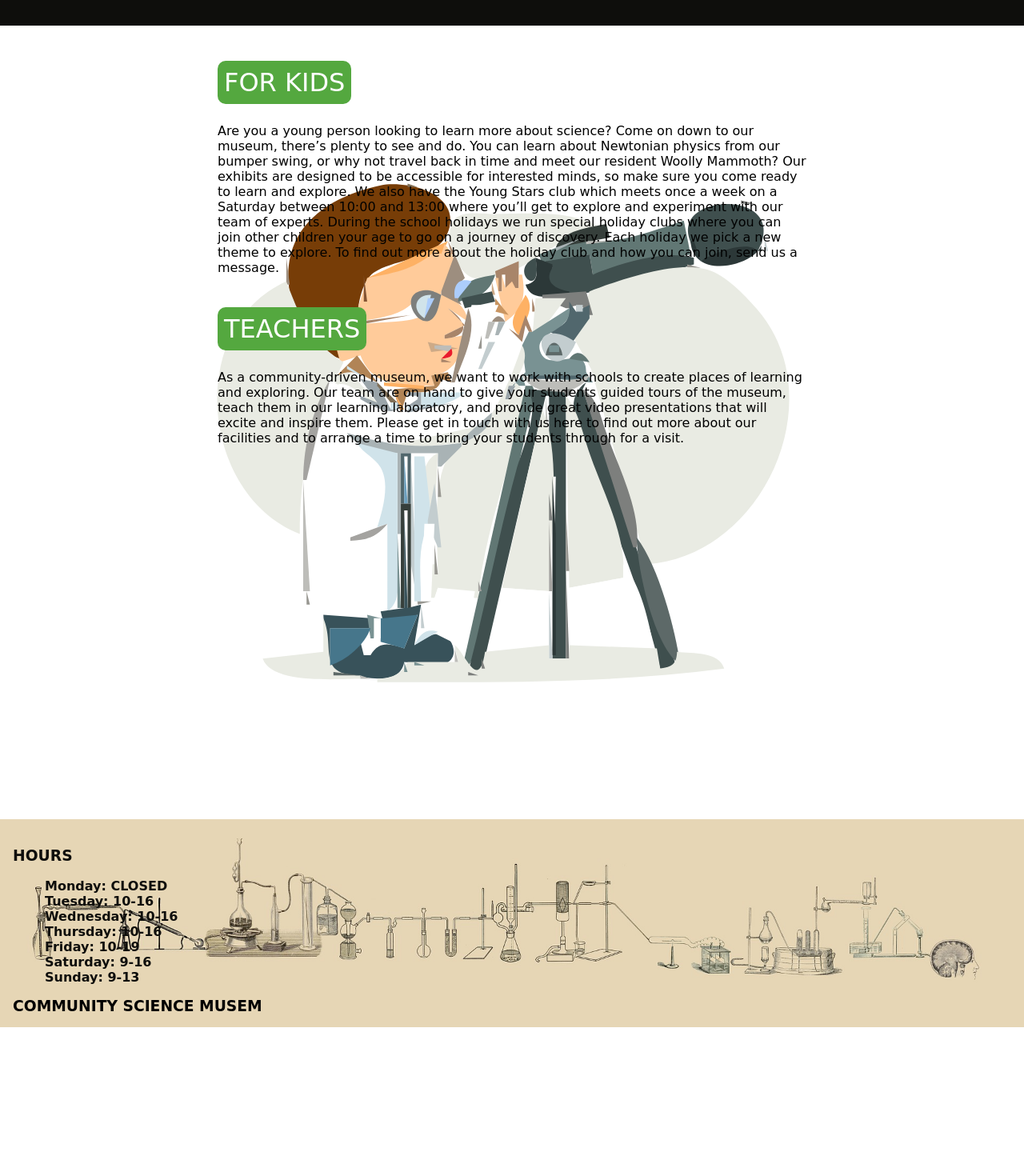
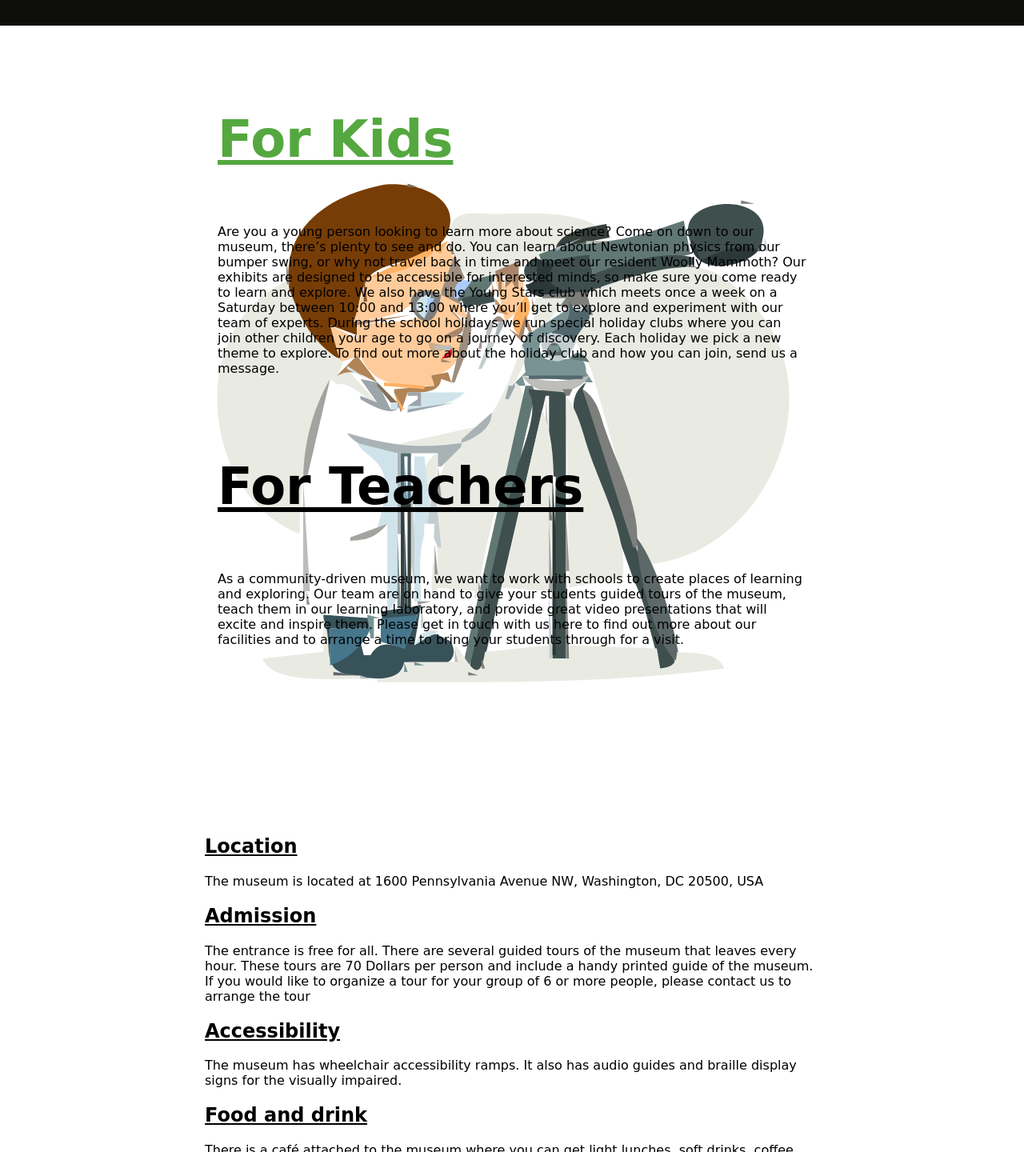
Before and after one commit to flanderos/semesterproject1, a plain HTML site: page index.html in a window 1280 px wide. Shown: the part 1360-2800 px from the top of the page at 80% size. Before the commit the page ends 2644 px from the top, so only its background shows below. Drawn offline with Linux system fonts and the light colour scheme; a web font is replaced by a local one.

Commit message:
testing mobile

```diff
--- a/index.html
+++ b/index.html
@@ -42,7 +42,7 @@
      <div class="second-black-box">
       <h2 class="second-black-box-heading"></h2>
       <div class="kids-box">
-       <a class="kids-html-btn" href="kids.html">FOR KIDS</a>
+       <h1 class="kidsheading">For Kids</h1>
          <p class="for-kids-txt">Are you a young person looking to learn more about science? Come on down to our museum, there’s plenty to see and do.
           You can learn about Newtonian physics from our bumper swing, or why not travel back in time and meet our resident Woolly Mammoth? Our exhibits are designed to be accessible for interested minds, so make sure you come ready to learn and explore.
           We also have the Young Stars club which meets once a week on a Saturday between 10:00 and 13:00 where you’ll get to explore and experiment with our team of experts.
@@ -50,13 +50,28 @@
           </p>
       </div>
       <div class="teachers-box">
-       <a class="teachers-html-btn" href="teachers.html">TEACHERS</a>
+       <h1 class="teacherheading">For Teachers</h1>
         <p class="teachers-txt">As a community-driven museum, we want to work with schools to create places of learning and exploring. Our team are on hand to give your students guided tours of the museum, teach them in our learning laboratory, and provide great video presentations that will excite and inspire them.
           Please get in touch with us here to find out more about our facilities and to arrange a time to bring your students through for a visit.
           </p>
        </div>
       </div>
     </section>
+    <div class="visitbox">
+      <h2 class="lowerheading">Location</h2>
+      <p class="visittxt">The museum is located at 1600 Pennsylvania Avenue NW, Washington, DC 20500, USA</p>
+      <h2 class="lowerheading">Admission</h2>
+      <p class="admissiontxt">The entrance is free for all.
+        There are several guided tours of the museum that leaves every hour. These tours are 70 Dollars per person and include a handy printed guide of the museum.
+        If you would like to organize a tour for your group of 6 or more people, please contact us to arrange the tour
+      </p>
+      <h2 class="lowerheading">Accessibility</h2>
+      <p>The museum has wheelchair accessibility ramps. It also has audio guides and braille display signs for the visually impaired.</p>
+      <h2 class="lowerheading">Food and drink</h2>
+      <p class="cafetxt">There is a café attached to the museum where you can get light lunches, soft drinks, coffee, snacks and more.</p>
+      <h2 class="lowerheading">Shop</h2>
+      <p class="shoptxt">Our shop offers a range of memorabilia from the museum as well as great gifts and activity packs that allow you to continue to explore science even after you've left the museum.</p>
+    </div>
     <footer class="landingpagefooter">
      <div class="opening-hours">
       <h3>HOURS</h3>
--- a/styles.css
+++ b/styles.css
@@ -7,6 +7,7 @@
 
 html {
   scroll-behavior: smooth;
+  overflow-x: hidden;
 }
 
 body {
@@ -88,6 +89,7 @@ a:hover {
   transform: translateY(0);
   position: static;
   margin: auto;
+  font-size: 2rem;
 }
 
 /* CHANGE MENU HEIGHT WITH FONT SIZE */
@@ -98,6 +100,7 @@ a:hover {
   list-style-type: none;
   align-items: flex-start;
   padding-inline-start: 0;
+  font-family: 'Londrina Sketch', cursive;
 }
 
 .hamburgerbtn {
@@ -140,7 +143,7 @@ a:hover {
 
 .cta-btn {
   display: inline-block;
-  font-size: 2rem;
+  font-size: 1.7rem;
   background-color: var(--main-btn-color);
   color: #fff;
   border-radius: 20px 5px 5px 5px;
@@ -161,6 +164,7 @@ a:hover {
   color: #fff;
   text-shadow: -1px -1px 0 #000, 1px -1px 0 #000c, -1px 1px 0 #000c,
     1px 1px 0 #000c;
+    font-size: 2rem;
 }
 
 .first-section {
@@ -213,15 +217,11 @@ a:hover {
   padding: 1rem;
 }
 
-.kids-html-btn {
-  background-color: var(--main-btn-color);
-  color: #fff;
-  text-decoration: none;
-  font-size: 2rem;
-  padding: 0.5rem;
-  text-align: center;
-  border-radius: 10px;
-  margin: auto;
+.kidsheading {
+  font-size: 4rem;
+  font-family: 'Londrina Sketch', cursive;
+  color: var(--main-btn-color);
+  text-decoration: underline;
 }
 
 .kids-box {
@@ -230,6 +230,14 @@ a:hover {
 
 .for-kids-txt {
   padding-top: 1rem;
+
+}
+
+.teacherheading {
+  font-size: 4rem;
+  color: rgb(0, 0, 0);
+  text-decoration: underline;
+  font-family: 'Londrina Sketch', cursive;
 }
 
 .teachers-box {
@@ -271,6 +279,16 @@ a:hover {
 
 .refreshlink {
   color: #000;
+}
+
+.visitbox {
+  width: 60%;
+  margin: auto;
+
+}
+
+.lowerheading {
+  text-decoration: underline;
 }
 
 /* MEDIA QUERYS */
--- a/styles/events.css
+++ b/styles/events.css
@@ -1,5 +1,14 @@
+
+:root {
+    --main-btn-color: #00c3f5;
+    --main-btn-color: #54a83f;
+    --main-bg-color: rgb(217, 245, 219);
+    --main-pink-color: rgb(250, 202, 238);
+  }
+
 .eventbody {
     background-color: rgb(167, 164, 164);
+    overflow-x: hidden;
 }
 
 
@@ -18,7 +27,6 @@
 .eventsheading {
     color: #fff;
     font-size: 5rem;
-
     margin: auto;
     text-shadow: -1px -1px 0 #000, 1px -1px 0 #000c, -1px 1px 0 #000c,
     1px 1px 0 #000c;
@@ -38,16 +46,21 @@
     box-shadow: rgba(0, 0, 0, 0.24) 0px 3px 8px;
     padding: 20px;
     margin-bottom: 20px;
-    height: 70vh;
+    overflow-x: hidden;
+
 }
 
 .eventname {
     font-family: 'Andika', sans-serif;
+    border-bottom: 3px solid var(--main-pink-color);
+
 }
 
 .eventoneimage {
-    height: 300px;
+
+    min-height: 300px;
     width: 500px;
+    min-width:400px ;
     border: 1px solid black;
     background-image: url(/images/trust-tru-katsande-6q5QG8iIgRo-unsplash.jpg);
     background-position: center;
@@ -95,6 +108,8 @@
 
 .timeanddate li {
     font-size: 1.4rem;
+    padding-right: 40px;
+
 
 }
 
@@ -178,6 +193,18 @@
     .eventsheading {
         font-size: 4rem;
     }
+
+    .eventbox {
+        align-items: center;
+    }
+
+    .eventtxt {
+        width: 90%;
+    }
+
+    .eventoneimage {
+       max-width: 250px;
+    }
 }
 
 @media (max-width:600px) {
@@ -185,3 +212,11 @@
         font-size: 2.5rem;
     }
 }
+
+@media (max-width: 430px) {
+    .eventoneimage {
+        display: block;
+        margin-left: 5px;
+        margin-right: 5px;
+    }
+}
--- a/styles/gallery.css
+++ b/styles/gallery.css
@@ -4,9 +4,7 @@
     box-sizing: border-box;
 }
 
-#topheader {
-    position: relative;
-}
+
 
 .galleryheading {
     font-size: 3rem;
```
Also changed, not shown: events.html (+6 -2 lines).
